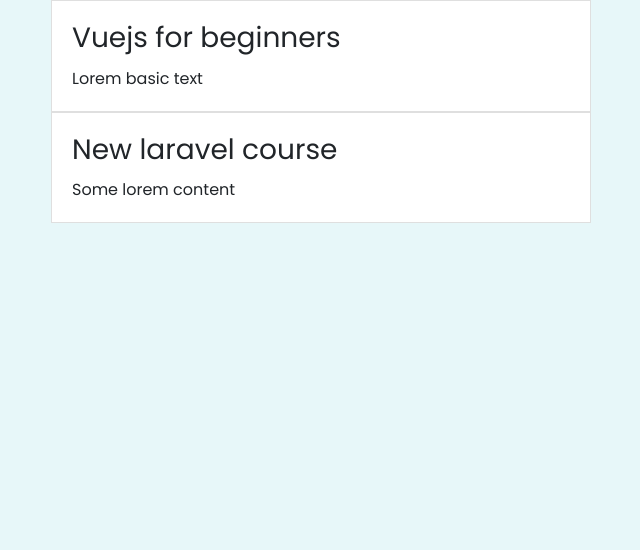
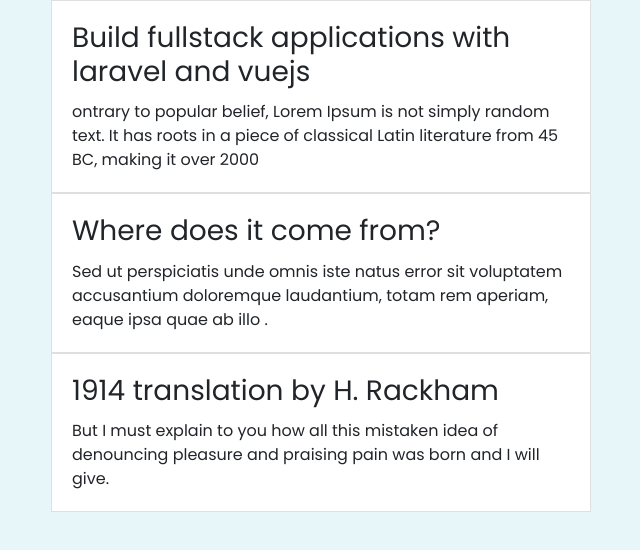
Before and after one commit to aslanshemilov/vue-components, a plain HTML site: page index.html in a window 1280 px wide. Shown: the whole page, without its empty margins (319-959 px from the left). Drawn offline with nearby package versions, Linux system fonts and the light colour scheme.

Commit message:
display list of articles with custom vue component

```diff
--- a/index.html
+++ b/index.html
@@ -22,8 +22,7 @@
     <div class="container">
       <div class="row">
         <div class="col-md-6 offset-md-3">
-            <card title="Vuejs for beginners" content="Lorem basic text"></card>
-            <card title="New laravel course" content="Some lorem content"></card>
+            <card v-for="article in articles" :title="article.title" :content="article.content"></card>
         </div>
       </div>
     </div>
--- a/js/app.js
+++ b/js/app.js
@@ -15,5 +15,17 @@ Vue.component('card', {
 })
 
 new Vue({
-  el: '#app'
+  el: '#app',
+  data: {
+    articles: [{
+      title: 'Build fullstack applications with laravel and vuejs',
+      content: 'ontrary to popular belief, Lorem Ipsum is not simply random text. It has roots in a piece of classical Latin literature from 45 BC, making it over 2000 ',
+    }, {
+      title: 'Where does it come from?',
+      content: 'Sed ut perspiciatis unde omnis iste natus error sit voluptatem accusantium doloremque laudantium, totam rem aperiam, eaque ipsa quae ab illo .'
+    }, {
+      title: '1914 translation by H. Rackham',
+      content: 'But I must explain to you how all this mistaken idea of denouncing pleasure and praising pain was born and I will give.'
+    }]
+  }
 })
```
